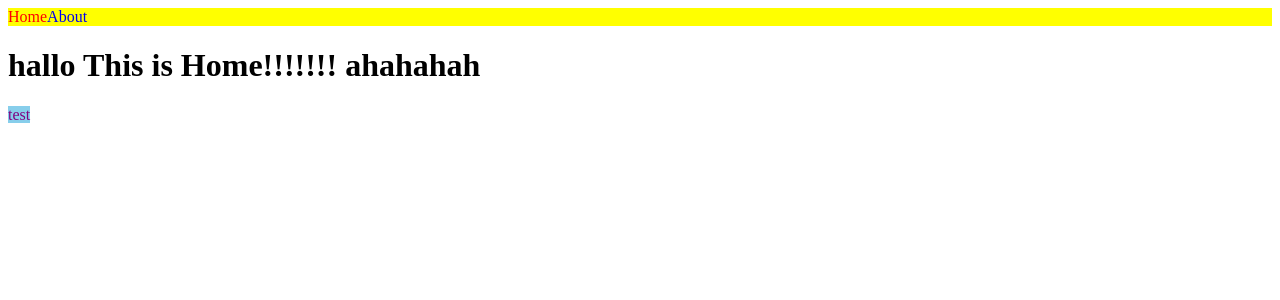
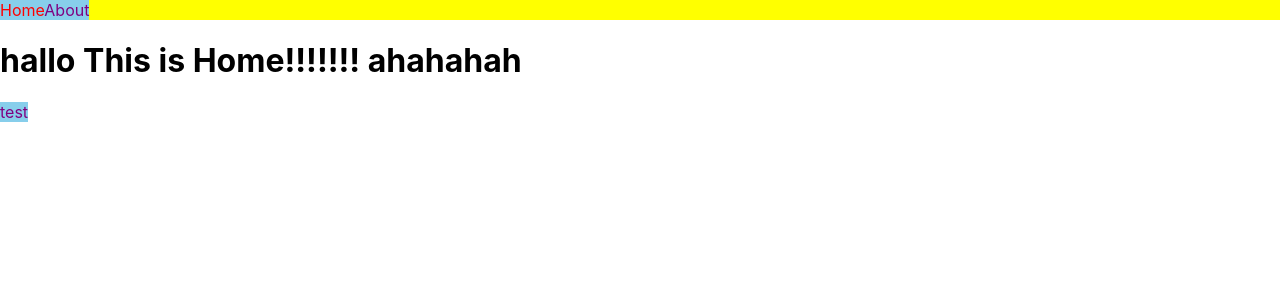
Before and after one commit to mitzbarbie/nextJS-simple-prac, a Next.js app: page / in a window 1280 px wide. Shown: the top 300 px of the page. Built offline with nearby package versions, Linux system fonts and the light colour scheme.

Commit message:
global css and setting for common

```diff
--- /dev/null
+++ b/pages/_app.js
@@ -0,0 +1,17 @@
+import NavBar from "../components/NavBar";
+import '../styles/globals.css';
+
+export default function App({Component, pageProps}) {
+    return (
+        <>
+            <NavBar/>
+            <Component {...pageProps} />
+            <style jsx global>{`
+                a {
+                color : purple;
+                background-color : skyblue;
+                }
+            `}</style>
+        </>
+    )
+}
--- a/pages/about.js
+++ b/pages/about.js
@@ -2,7 +2,6 @@
 
 export default function About() {
   return <div>
-    <NavBar />
     <h1>This is About page!!!!</h1>
   </div>;
 }
--- a/pages/index.js
+++ b/pages/index.js
@@ -4,15 +4,8 @@
 export default function Home() {
   return (
     <div>
-      <NavBar/>
       <h1>hallo This is Home!!!!!!! ahahahah</h1>
       <a>test</a>
-      <style jsx>{`
-        a {
-          color : purple;
-          background-color : skyblue;
-        }
-      `}</style>
     </div>
   );
 }
```
